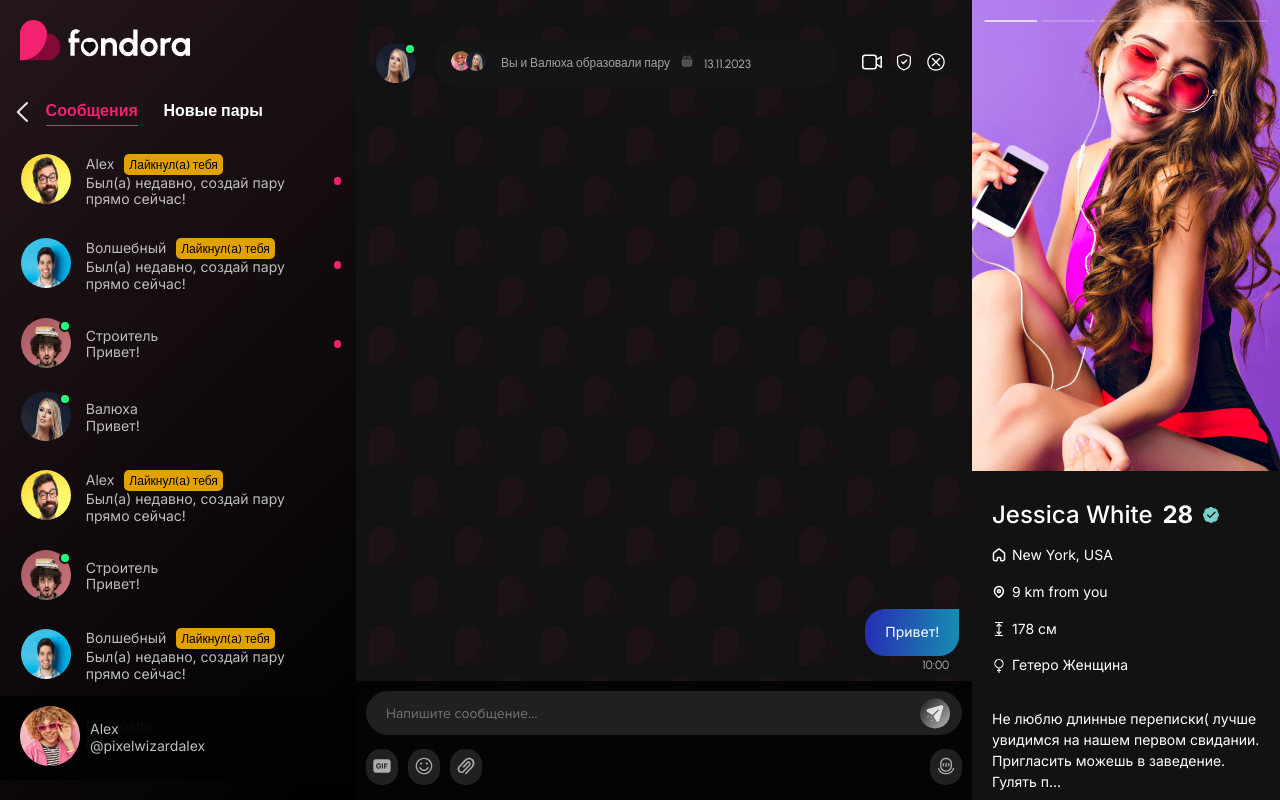
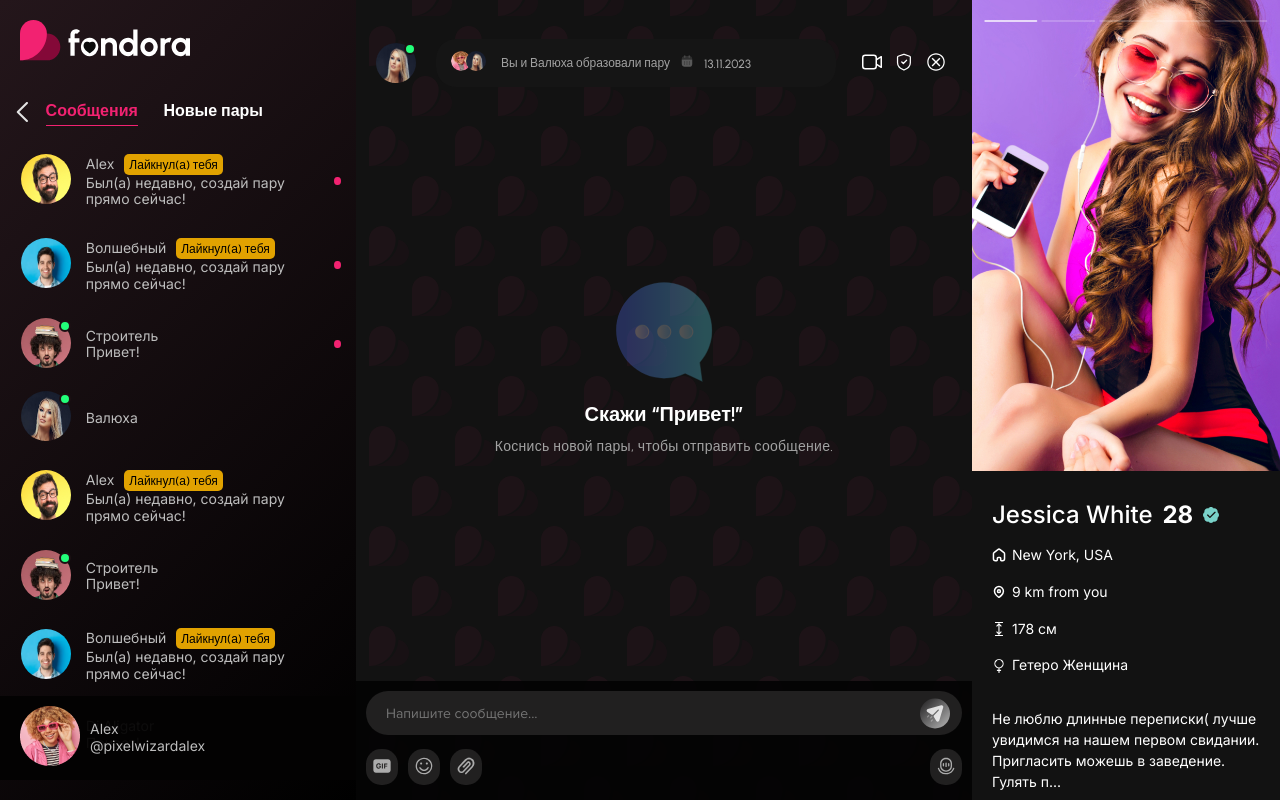
Before and after one commit to dmitryfrontender/fondora, a React (Create React App) app: page /messages/chat/1 in a window 1280 px wide. Built offline with nearby package versions, Linux system fonts and the light colour scheme.

Commit message:
small changes

```diff
--- a/src/Data/MessagesData.tsx
+++ b/src/Data/MessagesData.tsx
@@ -26,15 +26,16 @@ export const messagesData: IMessages[] = [
 		isLike: false,
 		newMessages: false,
 		messages: [
-			{
-				id: 1,
-				text: 'Привет!',
-				time: '10:00',
-				daySend: ['today', 'yesterday', 'last week', 'sunday', 'monday', 'tuesday', 'wednesday', 'thursday', 'friday', 'saturday'],
-				unRead: true,
-				owner: true,
-				reaction: ''
-			}
+			// {
+			// 	id: 1,
+			// 	text: 'Привет!',
+			// 	time: '10:00',
+			// 	daySend: ['today', 'yesterday', 'last week', 'sunday', 'monday', 'tuesday', 'wednesday', 'thursday', 'friday', 'saturday'],
+			// 	unRead: false,
+			// 	owner: true,
+			// 	reaction: ''
+			// }
+
 		]
 	},
 	{
--- a/src/assets/icons/svgComponent.jsx
+++ b/src/assets/icons/svgComponent.jsx
@@ -2017,6 +2017,72 @@ const icons = {
 				/>
 			</g>
 		</svg>
+	),
+	emptyChat: (
+		<svg xmlns="http://www.w3.org/2000/svg" width="126" height="129" viewBox="0 0 126 129" fill="none">
+			<g opacity="0.3" clipPath="url(#clip0_2_249253)">
+				<path d="M108.793 103.721C118.698 92.787 124.733 78.2915 124.733 62.3869C124.733 28.3449 97.0948 0.748047 63.0007 0.748047C28.9065 0.748047 1.26758 28.3449 1.26758 62.3872C1.26758 96.4295 28.9065 124.026 63.0007 124.026C72.8185 124.026 82.0945 121.728 90.3358 117.656L112.015 127.743L108.793 103.721V103.721Z" fill="url(#paint0_linear_2_249253)"/>
+				<path d="M112.939 129L90.3439 118.486C81.7751 122.66 72.5777 124.775 63.0001 124.775C28.5472 124.775 0.517578 96.7884 0.517578 62.3874C0.517578 27.9864 28.5472 0 63.0004 0C97.4535 0 125.483 27.987 125.483 62.3874C125.483 77.7647 119.838 92.5162 109.581 103.965L112.939 129V129ZM90.3259 116.826L111.09 126.488L108.003 103.477L108.236 103.219C118.391 92.0105 123.983 77.5096 123.983 62.3877C123.983 28.8125 96.6264 1.49743 63.0004 1.49743C29.3743 1.49743 2.01699 28.8122 2.01699 62.3874C2.01699 95.9626 29.374 123.278 63.0001 123.278C72.4656 123.278 81.5505 121.161 90.003 116.985L90.3256 116.826L90.3259 116.826Z" fill="url(#paint1_linear_2_249253)"/>
+				<path d="M34.542 72.9286C39.3448 72.9286 43.2383 69.0411 43.2383 64.2455C43.2383 59.45 39.3448 55.5625 34.542 55.5625C29.7392 55.5625 25.8457 59.45 25.8457 64.2455C25.8457 69.0411 29.7392 72.9286 34.542 72.9286Z" fill="url(#paint2_linear_2_249253)"/>
+				<path d="M34.5414 73.6774C29.333 73.6774 25.0957 69.4465 25.0957 64.2461C25.0957 59.0456 29.333 54.8145 34.5414 54.8145C39.7497 54.8145 43.9874 59.0456 43.9874 64.2461C43.9874 69.4465 39.7497 73.6774 34.5414 73.6774ZM34.5414 56.3116C30.1598 56.3116 26.5951 59.8712 26.5951 64.2461C26.5951 68.621 30.1598 72.1802 34.5414 72.1802C38.923 72.1802 42.488 68.621 42.488 64.2461C42.488 59.8712 38.923 56.3116 34.5414 56.3116Z" fill="url(#paint3_linear_2_249253)"/>
+				<path d="M63.001 72.9286C67.8038 72.9286 71.6972 69.0411 71.6972 64.2455C71.6972 59.45 67.8038 55.5625 63.001 55.5625C58.1981 55.5625 54.3047 59.45 54.3047 64.2455C54.3047 69.0411 58.1981 72.9286 63.001 72.9286Z" fill="url(#paint4_linear_2_249253)"/>
+				<path d="M63.0004 73.6774C57.792 73.6774 53.5547 69.4465 53.5547 64.2461C53.5547 59.0456 57.792 54.8145 63.0004 54.8145C68.2087 54.8145 72.4463 59.0456 72.4463 64.2461C72.4463 69.4465 68.2087 73.6774 63.0004 73.6774ZM63.0004 56.3116C58.6188 56.3116 55.0541 59.8712 55.0541 64.2461C55.0541 68.621 58.6188 72.1802 63.0004 72.1802C67.3819 72.1802 70.9469 68.621 70.9469 64.2461C70.9469 59.8712 67.3819 56.3116 63.0004 56.3116Z" fill="url(#paint5_linear_2_249253)"/>
+				<path d="M91.458 72.9286C96.2608 72.9286 100.154 69.0411 100.154 64.2455C100.154 59.45 96.2608 55.5625 91.458 55.5625C86.6552 55.5625 82.7617 59.45 82.7617 64.2455C82.7617 69.0411 86.6552 72.9286 91.458 72.9286Z" fill="url(#paint6_linear_2_249253)"/>
+				<path d="M91.4574 73.6774C86.249 73.6774 82.0117 69.4465 82.0117 64.2461C82.0117 59.0456 86.249 54.8145 91.4574 54.8145C96.6657 54.8145 100.903 59.0456 100.903 64.2461C100.903 69.4465 96.6657 73.6774 91.4574 73.6774ZM91.4574 56.3116C87.0758 56.3116 83.5111 59.8712 83.5111 64.2461C83.5111 68.621 87.0758 72.1802 91.4574 72.1802C95.839 72.1802 99.404 68.621 99.404 64.2461C99.404 59.8712 95.839 56.3116 91.4574 56.3116Z" fill="url(#paint7_linear_2_249253)"/>
+			</g>
+			<defs>
+				<linearGradient id="paint0_linear_2_249253" x1="13.2497" y1="65.0167" x2="136.709" y2="63.728" gradientUnits="userSpaceOnUse">
+				<stop stopColor="#5676FD"/>
+				<stop offset="0.827" stopColor="#61E4F8"/>
+				</linearGradient>
+				<linearGradient id="paint1_linear_2_249253" x1="0.517578" y1="64.4998" x2="125.483" y2="64.4998" gradientUnits="userSpaceOnUse">
+				<stop stopColor="#5676FD" stopOpacity="0"/>
+				<stop offset="0.894" stopColor="#61E4F8" stopOpacity="0.5"/>
+				</linearGradient>
+				<linearGradient id="paint2_linear_2_249253" x1="27.5307" y1="64.3183" x2="44.9221" y2="64.1369" gradientUnits="userSpaceOnUse">
+				<stop offset="0.004" stopColor="#E5E5E5"/>
+				<stop offset="0.407" stopColor="#E5E5E5" stopOpacity="0.693"/>
+				<stop offset="0.81" stopColor="#E5E5E5" stopOpacity="0.411"/>
+				<stop offset="1" stopColor="#E5E5E5" stopOpacity="0.3"/>
+				</linearGradient>
+				<linearGradient id="paint3_linear_2_249253" x1="25.0957" y1="64.2461" x2="43.9874" y2="64.2461" gradientUnits="userSpaceOnUse">
+				<stop stopColor="#E5E5E5" stopOpacity="0"/>
+				<stop offset="0.138" stopColor="#E5E5E5" stopOpacity="0.111"/>
+				<stop offset="0.434" stopColor="#E5E5E5" stopOpacity="0.396"/>
+				<stop offset="0.859" stopColor="#E5E5E5" stopOpacity="0.848"/>
+				<stop offset="0.996" stopColor="#E5E5E5"/>
+				</linearGradient>
+				<linearGradient id="paint4_linear_2_249253" x1="55.9894" y1="64.3183" x2="73.3808" y2="64.1369" gradientUnits="userSpaceOnUse">
+				<stop offset="0.004" stopColor="#E5E5E5"/>
+				<stop offset="0.407" stopColor="#E5E5E5" stopOpacity="0.693"/>
+				<stop offset="0.81" stopColor="#E5E5E5" stopOpacity="0.411"/>
+				<stop offset="1" stopColor="#E5E5E5" stopOpacity="0.3"/>
+				</linearGradient>
+				<linearGradient id="paint5_linear_2_249253" x1="53.5544" y1="-0.000181189" x2="72.4463" y2="-0.000181189" gradientUnits="userSpaceOnUse">
+				<stop stopColor="#E5E5E5" stopOpacity="0"/>
+				<stop offset="0.138" stopColor="#E5E5E5" stopOpacity="0.111"/>
+				<stop offset="0.434" stopColor="#E5E5E5" stopOpacity="0.396"/>
+				<stop offset="0.859" stopColor="#E5E5E5" stopOpacity="0.848"/>
+				<stop offset="0.996" stopColor="#E5E5E5"/>
+				</linearGradient>
+				<linearGradient id="paint6_linear_2_249253" x1="84.4468" y1="64.3183" x2="101.838" y2="64.1369" gradientUnits="userSpaceOnUse">
+				<stop offset="0.004" stopColor="#E5E5E5"/>
+				<stop offset="0.407" stopColor="#E5E5E5" stopOpacity="0.693"/>
+				<stop offset="0.81" stopColor="#E5E5E5" stopOpacity="0.411"/>
+				<stop offset="1" stopColor="#E5E5E5" stopOpacity="0.3"/>
+				</linearGradient>
+				<linearGradient id="paint7_linear_2_249253" x1="82.0117" y1="-0.000184582" x2="100.903" y2="-0.000184582" gradientUnits="userSpaceOnUse">
+				<stop stopColor="#E5E5E5" stopOpacity="0"/>
+				<stop offset="0.138" stopColor="#E5E5E5" stopOpacity="0.111"/>
+				<stop offset="0.434" stopColor="#E5E5E5" stopOpacity="0.396"/>
+				<stop offset="0.859" stopColor="#E5E5E5" stopOpacity="0.848"/>
+				<stop offset="0.996" stopColor="#E5E5E5"/>
+				</linearGradient>
+				<clipPath id="clip0_2_249253">
+				<rect width="125" height="129" fill="white" transform="translate(0.5)"/>
+				</clipPath>
+			</defs>
+		</svg>
 	)
 };
 
--- /dev/null
+++ b/src/components/EmptyChat/EmptyChat.scss
@@ -0,0 +1,28 @@
+.EmptyChat{
+    height: 100%;
+    width: 100%;
+    display: flex;
+    flex-direction: column;
+    justify-content: center;
+    align-items: center;
+    h4{
+        color: var(--white);
+        text-align: center;
+        font-family: var(--font-family-urbanist);
+        font-size: 20px;
+        font-style: normal;
+        font-weight: 700;
+        line-height: normal;
+        margin: 20px 0 10px;
+    }
+    span{
+        color: #A2A2A2;
+        text-align: center;
+        font-family: var(--font-family-urbanist);
+        font-size: 14px;
+        font-style: normal;
+        font-weight: 500;
+        line-height: 150%; /* 21px */
+        letter-spacing: 0.28px;
+    }
+}
--- /dev/null
+++ b/src/components/EmptyChat/EmptyChat.tsx
@@ -0,0 +1,29 @@
+import React from "react";
+import SVGIcon from '../../assets/icons/svgComponent';
+import './EmptyChat.scss';
+
+
+
+
+
+const EmptyChat = () => {
+
+
+
+
+    return (
+
+        <>
+        <div className="EmptyChat">
+            <SVGIcon name="emptyChat" size={100} />
+            <h4>Скажи “Привет!”</h4>
+            <span>Коснись новой пары, чтобы отправить сообщение.</span>
+        </div>
+
+        </>
+    )
+}
+
+
+
+export default EmptyChat
--- a/src/components/MessageComponent/MessageComponent.tsx
+++ b/src/components/MessageComponent/MessageComponent.tsx
@@ -14,6 +14,11 @@ interface IProps {
 // type CombinedProps = {item: IMessages} & IProps
 
 const MessageComponent = ({ item, typingState, typingChatId }: IProps) => {
+
+
+
+	// console.log(item);
+
 	const [mobileScreen, setMobileScreen] = useState(false);
 	const mobileDimension = useSelector(mobileScreenEnable);
 
@@ -25,6 +30,11 @@ const MessageComponent = ({ item, typingState, typingChatId }: IProps) => {
 			chat.id === id ? chat.classList.add('activeChat') : chat.classList.remove('activeChat');
 		});
 	};
+
+	const insertText = (messages: IMessages["messages"]) => {
+		return messages.length ? item.messages[item.messages.length - 1].text : '';
+
+	}
 
 	const linkToChat = (chatId: any) => {
 		if (mobileScreen) {
@@ -70,7 +80,7 @@ const MessageComponent = ({ item, typingState, typingChatId }: IProps) => {
 						</div>
 						<div className='message'>
 							{item.userOnLine ? (
-								<span>{typingState && typingChatId === item.id ? <>Пишет...</> : item.messages[item.messages.length - 1].text}</span>
+								<span>{typingState && typingChatId === item.id ? <>Пишет...</> : insertText(item.messages)}</span>
 							) : (
 								<span className='lastUserActivity'>Был(а) недавно, создай пару прямо сейчас!</span>
 							)}
--- a/src/components/MobileChat/MobileChat.tsx
+++ b/src/components/MobileChat/MobileChat.tsx
@@ -56,6 +56,10 @@ const MobileChat = () => {
 			}
 		});
 	};
+
+	const insertText = (messages: IMessages["messages"]) => {
+		return messages.length ? chatData.messages[chatData.messages.length - 1].text : '';
+	}
 
 	useEffect(() => {
 		const filteredMessage = messagesData.filter((msg: IMessages) => msg.id.toString() === chatId);
--- a/src/layout/Chat/Chat.tsx
+++ b/src/layout/Chat/Chat.tsx
@@ -22,6 +22,7 @@ import Typing from '../../components/TypingElement/Typing';
 import { setRerender } from '../../store/rootSlice';
 import MessageSmile from '../../components/MessageSmile/MessageSmile';
 import { setMessageSmile } from '../../store/rootSlice'; // {setMessageSmile}
+import EmptyChat from '../../components/EmptyChat/EmptyChat';
 
 const Chat = () => {
 	const [chatData, setChatData] = useState({} as IMessages);
@@ -33,6 +34,7 @@ const Chat = () => {
 	const [forceUpdate, setForceUpdate] = useState(false);
 	const [selectedMessage, setSelectedMessage] = useState<number | null>(null);
 	const chatSmile = useSelector((state: any) => state.mainState.messageSmile);
+	const [chatLength, setChatLength] = useState<boolean | undefined>(false);
 
 	const location = useLocation();
 
@@ -65,6 +67,7 @@ const Chat = () => {
 	};
 
 	useEffect(() => {
+
 		if (pathLocation === '') {
 			setPathLocation(location.pathname);
 		} else if (pathLocation !== location.pathname) {
@@ -79,12 +82,27 @@ const Chat = () => {
 			}
 		});
 
+		// if(chatData.messages.length !== undefined) {
+		// 	// setChatLength(!chatData.messages.length ? true : false);
+		// 	console.log('1');
+
+
+
+		// }
+		if (chatData.messages) {
+			setChatLength(chatData.messages.length ? true : false);
+		}
+		// console.log(chatData.messages);
+
+
+
+
 		checkMobileScreen ? setMobileScreen(true) : setMobileScreen(false);
 
 		return () => {
 			dispatch(setReportPage(false));
 		};
-	}, [id, dispatch, checkMobileScreen, mobileDimension, pathLocation, location.pathname, forceUpdate]);
+	}, [id, dispatch, checkMobileScreen, mobileDimension, pathLocation, location.pathname, forceUpdate, chatData.messages]);
 
 	return (
 		<>
@@ -146,14 +164,20 @@ const Chat = () => {
 										</div>
 									</div>
 									<div className='chat'>
-										<div className='wrapper'>
+										<div className='wrapper' >
 											{typingState && <Typing key={chatData.id} userId={chatData.id} userName={chatData.userName} userAvatar={chatData.image} />}
+											{chatLength ?
+												<div className='messages'>
+												{
+													// chatLength
+												Object.keys(chatData).length > 0
+												// chatData.messages.length > 0
+												// chatData.messages.length
+													? chatData.messages.map((item, index) => (
+														// console.log(chatData.messages.length),
 
-											<div className='messages'>
-												{Object.keys(chatData).length > 0
-													? chatData.messages.map((item, index) => (
 															<>
-																<div className={`message ${item.owner ? 'owner' : 'notOwner'}`} key={item.id} onClick={(event) => handleSmileReaction(item.id)}>
+																<div className={`message ${item.owner ? 'owner' : 'notOwner'}`} key={index} onClick={(event) => handleSmileReaction(item.id)}>
 																	{selectedMessage === item.id && chatSmile && (
 																		<div className='smileBlock'>
 																			<MessageSmile onSelect={(reaction) => handleAddReaction(item.id, reaction)} />
@@ -176,8 +200,15 @@ const Chat = () => {
 																</div>
 															</>
 													  ))
-													: null}
-											</div>
+													:
+													<>
+														null
+													</>}
+												</div>
+												:
+												<EmptyChat />
+											}
+
 										</div>
 									</div>
 
--- a/src/model/MessagesModel.tsx
+++ b/src/model/MessagesModel.tsx
@@ -24,5 +24,7 @@ export interface IMessages {
 			storagePhotoArr?: string[];
 			reaction: string;
 		}
-	];
+
+	] | [];
+
 }
```
